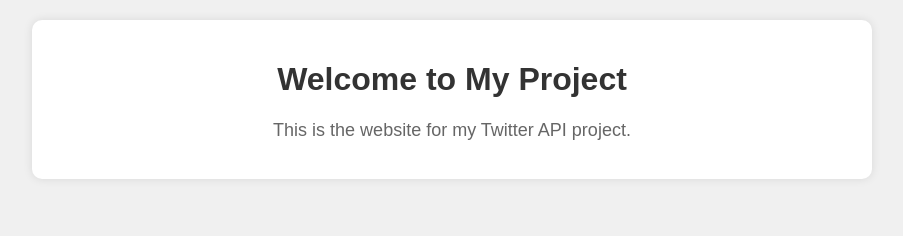
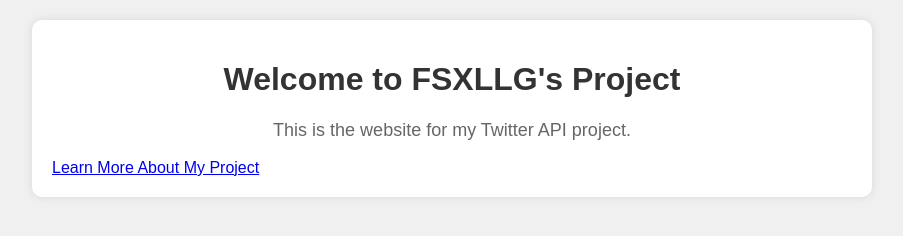
Before and after one commit to fsxllg/fsxllg.github.io, a plain HTML site: page index.html in a window 1280 px wide. Shown: the whole page, without its empty margins (188-1091 px from the left). Drawn offline with Linux system fonts and the light colour scheme.

Commit message:
Update index.html

```diff
--- a/index.html
+++ b/index.html
@@ -3,13 +3,14 @@
 <head>
     <meta charset="UTF-8">
     <meta name="viewport" content="width=device-width, initial-scale=1.0">
-    <title>My Project</title>
+    <title>FSXLLG's Twitter API Project</title>
     <link rel="stylesheet" href="style.css">
 </head>
 <body>
     <div class="container">
-        <h1>Welcome to My Project</h1>
+        <h1>Welcome to FSXLLG's Project</h1>
         <p>This is the website for my Twitter API project.</p>
+        <a href="about.html">Learn More About My Project</a>
     </div>
     <script src="script.js"></script>
 </body>
```
